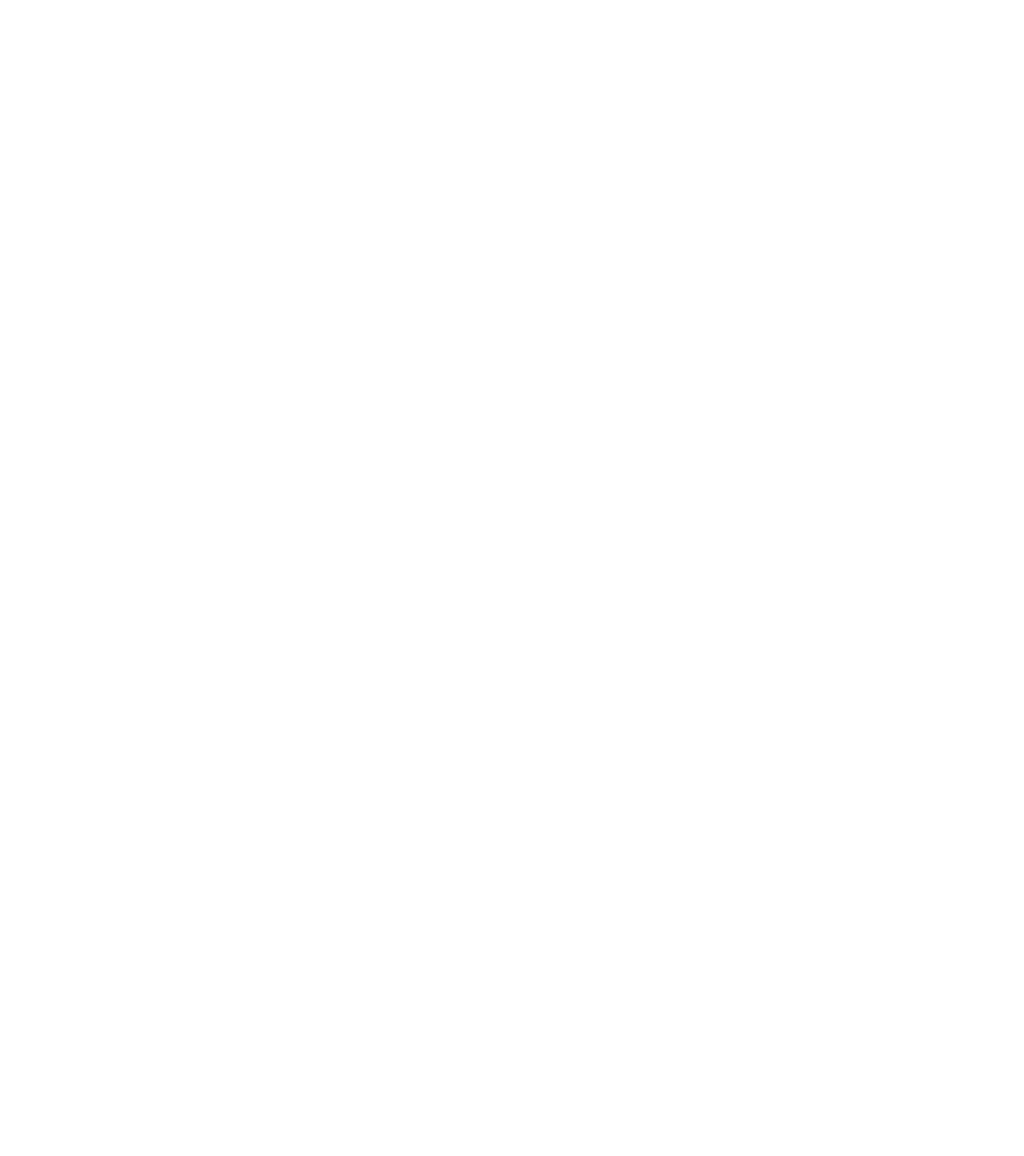
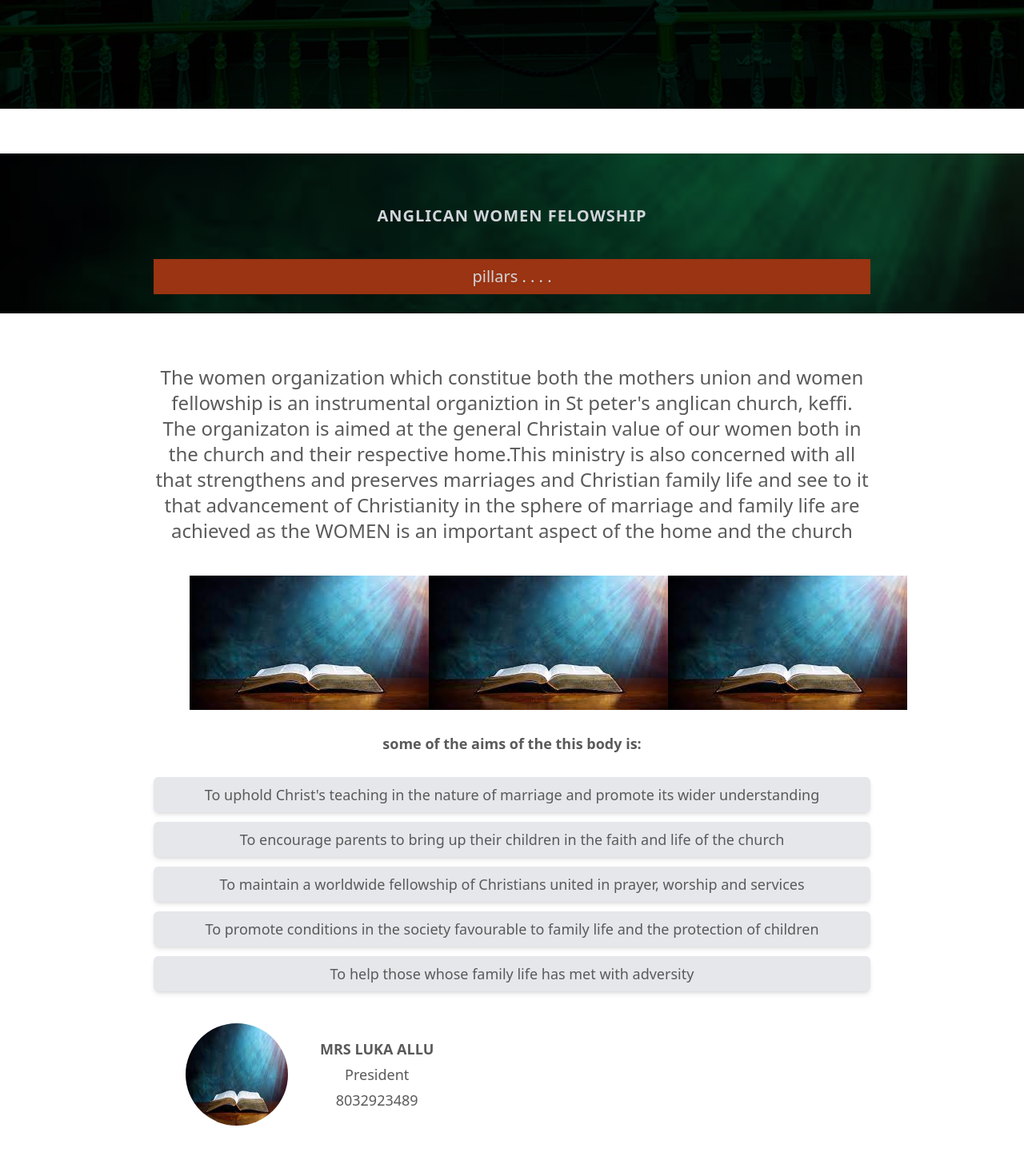
Before and after one commit to Emiraell/MY-Church-web, a React (Vite) app: page /women_fellowship in a window 1280 px wide. Before the commit this address had no page. Shown: the part 544-1990 px from the top of the page at 80% size. Before the commit the page ends 800 px from the top, so only its background shows below. Built offline with nearby package versions, Linux system fonts and the light colour scheme.

Commit message:
women organization component

```diff
--- a/src/App.jsx
+++ b/src/App.jsx
@@ -11,6 +11,7 @@
 import Main from "./pages/fellowships/Main";
 import MainAbout from "./pages/about/MainAbout";
 import MenFellowship from "./pages/fellowships/MenFellowship";
+import WomenFellowship from "./pages/fellowships/WomenFellowship";
 
 function App() {
   return (
@@ -28,6 +29,7 @@
           <Route path="/past_priest" element={<PastPriest />} />
           <Route path="ministries" element={<Main />} />
           <Route path="men_fellowship" element={<MenFellowship />} />
+          <Route path="women_fellowship" element={<WomenFellowship />} />
         </Routes>
       </Router>
     </div>
--- a/src/pages/fellowships/Template.jsx
+++ b/src/pages/fellowships/Template.jsx
@@ -39,7 +39,7 @@
               className="rounded-full h-32 w-32"
             />
           </div>
-          <div>
+          <div className="">
             <p className="font-semibold">{details.president.name}</p>
             <p className="py-1">{details.president.position}</p>
             <p>{details.president.contact}</p>
--- /dev/null
+++ b/src/pages/fellowships/WomenFellowship.jsx
@@ -0,0 +1,38 @@
+import { useState } from "react";
+import Header from "../../components/Header/Header";
+import theChurch from "./assests/theChurch.png";
+import Template from "./Template";
+
+export default function WomenFellowship() {
+  const [details, setDetails] = useState({
+    title: "ANGLICAN WOMEN FELOWSHIP",
+    slogan: "pillars . . . .  ",
+    description:
+      "The women organization which constitue both the mothers union and women fellowship is an instrumental organiztion in St peter's anglican church, keffi. The organizaton is aimed at the general Christain value of our women both in the church and their respective home.This ministry is also concerned with all that strengthens and preserves marriages and Christian family life and see to it that advancement of Christianity in the sphere of marriage and family life are achieved as the WOMEN is an important aspect of the home and the church",
+    images: { imageOne: theChurch, imageTwo: theChurch, imageThree: theChurch },
+    aims: [
+      "To uphold Christ's teaching in the nature of marriage and promote its wider understanding",
+      "To encourage parents to bring up their children in the faith and life of the church",
+      "To maintain a worldwide fellowship of Christians united in prayer, worship and services",
+      "To promote conditions in the society favourable to family life and the protection of children",
+      "To help those whose family life has met with adversity",
+    ],
+    president: {
+      image: theChurch,
+      name: "MRS LUKA ALLU",
+      position: "President",
+      contact: "8032923489",
+    },
+  });
+
+  return (
+    <div>
+      <div className="text-gray-300">
+        <Header page={"WOMEN FELLOWSHIP"} />
+      </div>
+      <div>
+        <Template details={details} />
+      </div>
+    </div>
+  );
+}
```
